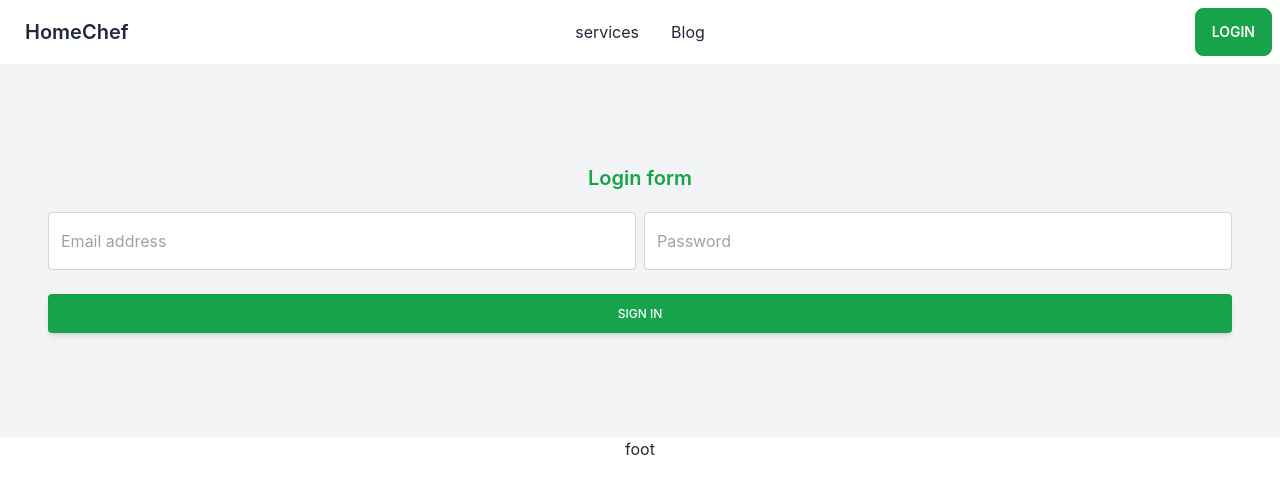
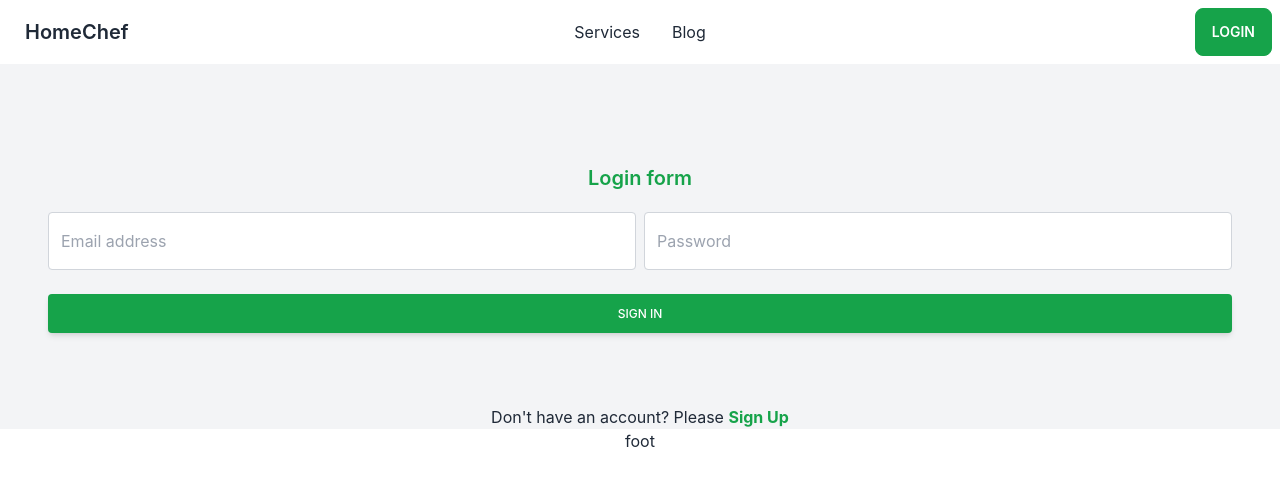
Before and after one commit to nishatroyhana011/HomeChef, a React (Create React App) app: page /login in a window 1280 px wide. Shown: the top 494 px of the page. Built offline with nearby package versions, Linux system fonts and the light colour scheme; no server answers.

Commit message:
jwt token added and stored in Local Storage

```diff
--- a/src/components/shared/Header.js
+++ b/src/components/shared/Header.js
@@ -28,7 +28,7 @@ const Header = () => {
                 </div>
                 <div className="navbar-center hidden lg:flex">
                     <ul className="menu menu-horizontal p-0">
-                        <li><Link to='/services'>services</Link></li>
+                        <li><Link to='/services'>Services</Link></li>
                         <li><Link to='/blog'>Blog</Link></li>
                     </ul>
                 </div>
--- a/src/components/signUp/Login.js
+++ b/src/components/signUp/Login.js
@@ -1,10 +1,11 @@
-import React, {useContext} from 'react';
-import {AuthContext} from '../../Context/AuthProvider';
+import React, { useContext } from 'react';
+import { Link } from 'react-router-dom';
+import { AuthContext } from '../../Context/AuthProvider';
 
 const Login = () => {
-  const {loginUser} = useContext(AuthContext);
+  const { loginUser } = useContext(AuthContext);
 
-  const handleLogin = event =>{
+  const handleLogin = event => {
 
     event.preventDefault();
     const form = event.target;
@@ -12,10 +13,25 @@ const Login = () => {
     const password = form.password.value;
 
     loginUser(email, password)
-    .then(res =>{
+      .then(res => {
         const user = res.user;
 
-        console.log('logged in',user)
+        const currentUser = {
+          email: user.email
+        }
+        fetch('http://localhost:5000/jwt', {
+          method: 'POST',
+          headers: {
+            'content-type': 'application/json'
+          },
+          body: JSON.stringify(currentUser)
+        })
+          .then(res => res.json())
+          .then(data => {
+            localStorage.setItem('hc-token', data.token)
+
+          })
+
       })
       .catch(err => console.log(err))
 
@@ -25,7 +41,7 @@ const Login = () => {
     <div>
       <div className='bg-gray-100 back'>
 
-           <form onSubmit={handleLogin} className='p-12 py-20 mx-auto'>
+        <form onSubmit={handleLogin} className='p-12 pt-20 mx-auto'>
           <p className='text-green-600 text-xl font-semibold my-5'>Login form</p>
           <div className='grid grid-cols-2 gap-2'>
             <div class="form-group mb-6">
@@ -43,7 +59,7 @@ const Login = () => {
                  ease-in-out
                  m-0
                  focus:text-gray-700 focus:bg-white focus:border-blue-600 focus:outline-none" id="exampleInput125"
-                 placeholder="Email address"/>
+                placeholder="Email address" />
             </div>
             <div class="form-group mb-6">
               <input name='password' type="password" class="form-control block
@@ -60,7 +76,7 @@ const Login = () => {
                  ease-in-out
                  m-0
                  focus:text-gray-700 focus:bg-white focus:border-blue-600 focus:outline-none" id="exampleInput126"
-                 placeholder="Password"/>
+                placeholder="Password" />
             </div>
           </div>
 
@@ -85,6 +101,7 @@ const Login = () => {
                ease-in-out">Sign In</button>
           </div>
         </form>
+        <p className='text-center'>Don't have an account? Please <Link className='text-green-600 font-bold' to="/register">Sign Up</Link> </p>
       </div>
     </div>
   );
--- a/src/components/signUp/Registration.js
+++ b/src/components/signUp/Registration.js
@@ -1,4 +1,5 @@
 import React, { useContext } from 'react';
+import { Link } from 'react-router-dom';
 import {AuthContext} from '../../Context/AuthProvider';
 
 const Registration = () => {
@@ -25,7 +26,7 @@ const Registration = () => {
     return (
         <div className='bg-gray-100 back'>
 
-  <form onSubmit={handleSignUp} className='p-12 py-20 mx-auto'>
+  <form onSubmit={handleSignUp} className='p-12 pt-20 mx-auto'>
   <p className='text-green-600 text-xl font-semibold my-5'>Registration form</p>
     <div className='grid grid-cols-4 gap-2'>
     <div class="form-group mb-6">
@@ -42,7 +43,7 @@ const Registration = () => {
         transition
         ease-in-out
         m-0
-        focus:text-gray-700 focus:bg-white focus:border-blue-600 focus:outline-none" id="exampleInput125"
+        focus:text-gray-700 focus:bg-white focus:border-blue-600 focus:outline-none"
         placeholder="Full name"/>
      </div>
 
@@ -60,7 +61,7 @@ const Registration = () => {
         transition
         ease-in-out
         m-0
-        focus:text-gray-700 focus:bg-white focus:border-blue-600 focus:outline-none" id="exampleInput125"
+        focus:text-gray-700 focus:bg-white focus:border-blue-600 focus:outline-none"
         placeholder="Image url"/>
      </div>
 
@@ -78,7 +79,7 @@ const Registration = () => {
         transition
         ease-in-out
         m-0
-        focus:text-gray-700 focus:bg-white focus:border-blue-600 focus:outline-none" id="exampleInput125"
+        focus:text-gray-700 focus:bg-white focus:border-blue-600 focus:outline-none"
         placeholder="Email address"/>
     </div>
     <div class="form-group mb-6">
@@ -95,8 +96,7 @@ const Registration = () => {
         transition
         ease-in-out
         m-0
-        focus:text-gray-700 focus:bg-white focus:border-blue-600 focus:outline-none" id="exampleInput126"
-        placeholder="Password"/>
+        focus:text-gray-700 focus:bg-white focus:border-blue-600 focus:outline-none" />
     </div>
       </div>
 
@@ -121,6 +121,7 @@ const Registration = () => {
       ease-in-out">Sign up</button>
    </div>
   </form>
+  <p className='text-center'>Already have an account? Please <Link className='text-green-600 font-bold' to="/login">Sign In</Link> </p>
 </div>
 
     );
```
Lines whose indentation alone changed are shown as unchanged.
